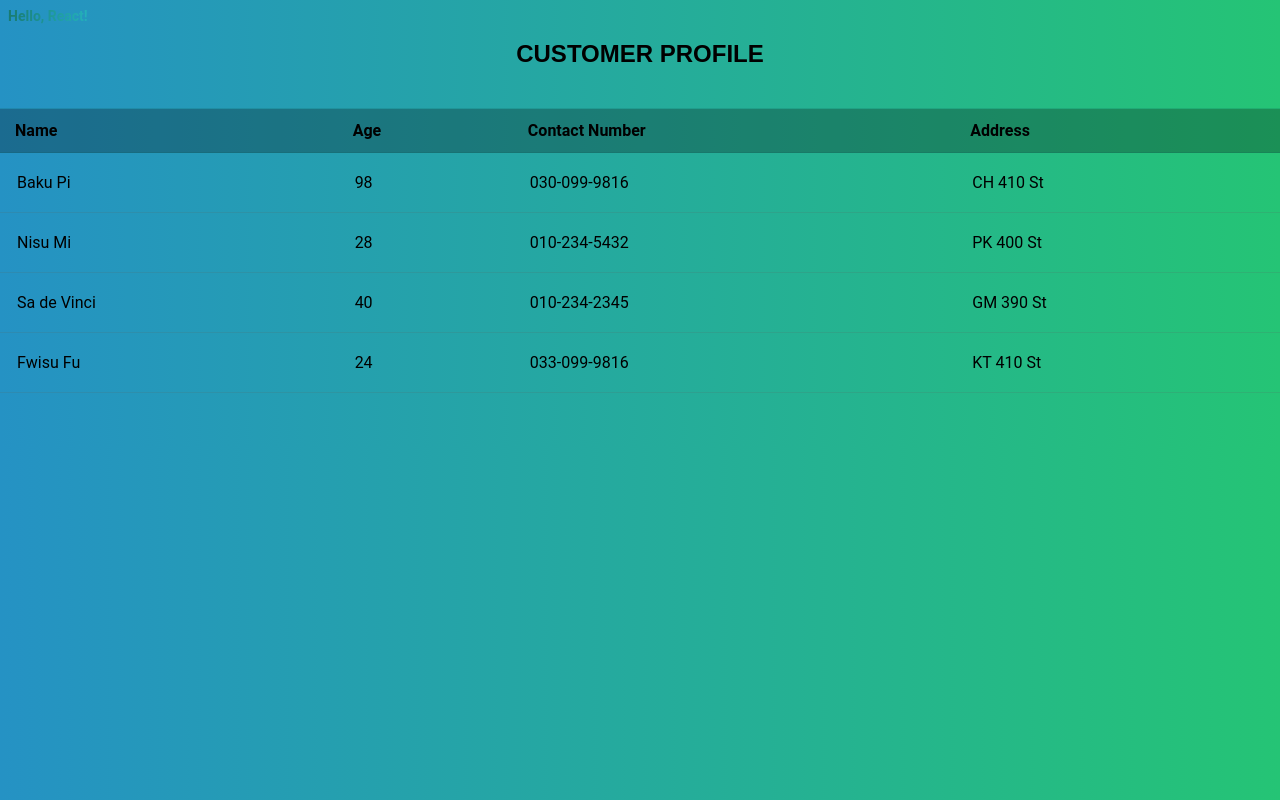
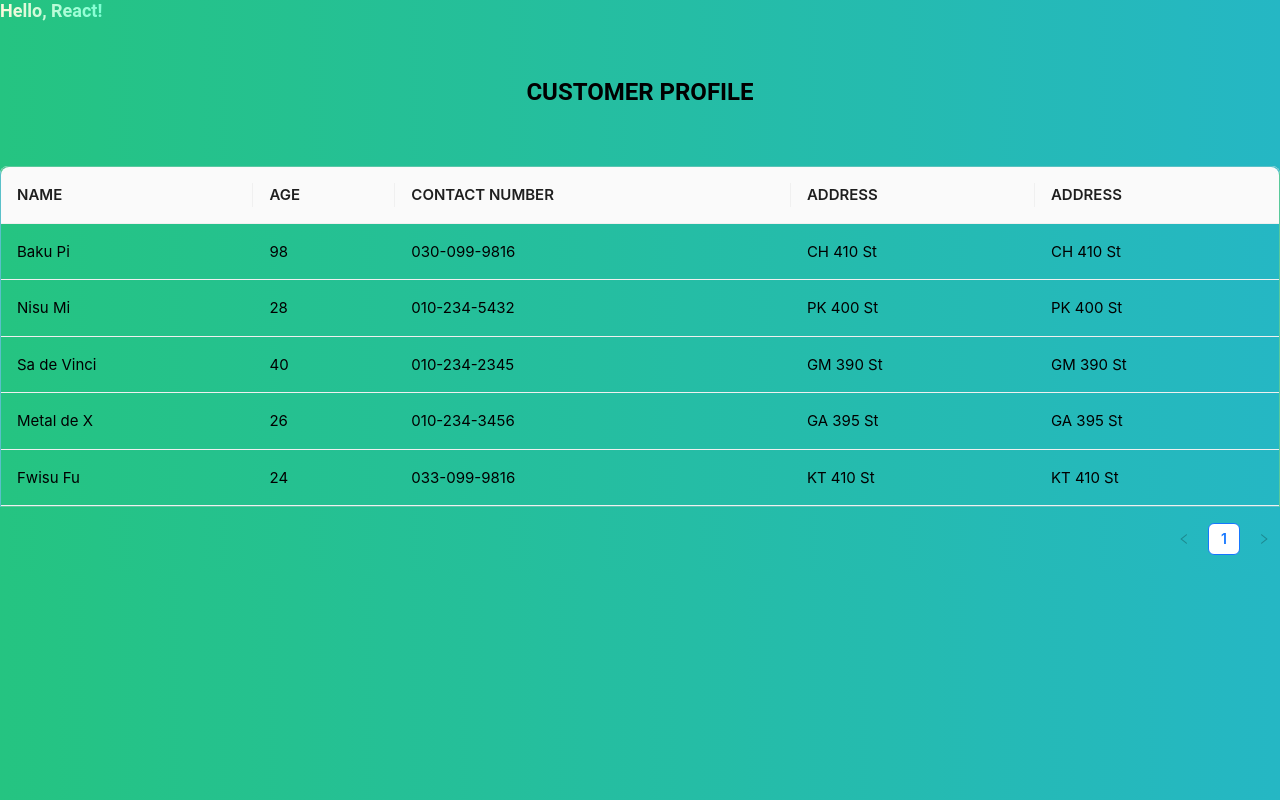
Before and after one commit to Twisu009/Week-1, a React (Create React App) app: page / in a window 1280 px wide. Built offline with nearby package versions, Linux system fonts and the light colour scheme.

Commit message:
Implemented Task2 feedback Task-2

```diff
--- a/src/App.css
+++ b/src/App.css
@@ -1,69 +1,62 @@
+/* Styles for the table */
+table {
+  width: 100%;
+  table-layout: fixed;
+  background: -webkit-linear-gradient(left, #25c481, #25b7c4);
+  background: linear-gradient(to right, #25c481, #25b7c4);
+  border-collapse: collapse;
+  border: 1px solid rgba(211, 211, 211, 0.3);
+  border-spacing: 0;
+}
+
+/* Styles for the table content */
+.tbl-content {
+  height: 300px;
+  overflow-x: auto;
+  margin-top: 0px;
+  border: 1px solid rgba(211, 211, 211, 0.3);
+}
+
+/* Styles for table headers (table column headers) */
+th {
+  padding: 20px 15px;
+  text-align: left;
+  font-weight: bold;
+  font-size: 15px;
+  text-transform: uppercase;
+  color: #000000;
+}
+
+/* Styles for table cells (table content cells) */
+td {
+  padding: 18px;
+  text-align: left;
+  vertical-align: middle;
+  font-weight: normal;
+  font-size: 15px;
+  color: #000000;
+}
+
 /* Background gradient for the body */
 body {
-  background: linear-gradient(to right, #2592c4, #25c475);
+  background: -webkit-linear-gradient(left, #25c481, #25b7c4);
+  background: linear-gradient(to right, #25c481, #25b7c4);
   font-family: 'Roboto', sans-serif;
-  margin: 0;
-  padding: 0;
 }
 
-/* Style for the table */
-table {
-  width: 100%;
-  border-collapse: collapse;
-  margin-top: 20px;
-  border-radius: 10px;
-  background-color: transparent;
+/* Center "Customer Details" heading */
+h1 {
+  font-size: 24px;
+  color: #000000;
+  text-transform: uppercase;
+  font-weight: bold;
+  text-align: center;
+  margin-bottom: 60px;
+  padding-top: 60px;
 }
 
-/* Style for table rows (excluding the table head) */
-tr:not(:first-child) {
-  transition: border-color 0.5s;
+/* Styles for the popup */
+p {
+  font-size: 18px; /* Increase font size for better readability in the modal */
+  color: #000000; /* Set text color to black for better visibility */
 }
-
-/* Hover effect for rows (excluding the table head) */
-.table-row:hover{
-  border-bottom: 1px solid rgba(8, 247, 247, 0.247);
-}
-
-/* Style for table rows (including the table head) )horizontal lines */
-tr {
-  transition: border-color 0.1s;
-  border-bottom: 1px solid rgba(88, 97, 96, 0.171);
-  border-top: 1px solid rgba(88, 97, 96, 0.171);
-}
-
-/* Style for table head cells */
-th {
-  padding: 12px 15px;
-  text-align: justify;
-  border: 1px solid rgba(10, 90, 86, 0.199);
-  border-left: none;
-  border-right: none;
-  background-color: rgba(0, 0, 0, 0.267);
-}
-
-/* Style for table content cells */
-td {
-  padding: 20px 17px;
-  text-align: justify;
-  border: none;
-}
-
-/* Style for the table header */
-h1 {
-  font-size: 24px;
-  color: black;
-  text-align: center;
-  padding: 20px;
-  margin-top: 20px;
-  font-family: sans-serif;
-}
-
-/* Style for the popup */
-p {
-  font-size: 16px;
-  color: #030505;
-  text-align: justify;
-  margin-top: 20px;
-  padding: 8px;
-}
--- a/src/App.tsx
+++ b/src/App.tsx
@@ -1,109 +1,19 @@
-import { useState } from 'react';
 import './App.css';
-import HelloReact from './HelloReact';
-import CustomerProfile from './CustomerProfile';
+import HelloReact from './Components/HelloReact';
+import Task2 from './Components/Task2';
+import Task3 from './Components/Task3';
 
 function App() {
-
-  //defining dummy datas
-  const Customers = [
-
-    {
-    id: 1,
-    name: "Baku Pi",
-    age: 98,
-    contact: "030-099-9816",
-    address: "CH 410 St",
-  },
-
-  {
-    id: 2,
-    name: "Nisu Mi",
-    age: 28,
-    contact: "010-234-5432",
-    address: "PK 400 St",
-  },
-
-  {
-    id: 3,
-    name: "Sa de Vinci",
-    age: 40,
-    contact: "010-234-2345",
-    address: "GM 390 St",
-  },
-
-  {
-    id: 4,
-    name: "Fwisu Fu",
-    age: 24,
-    contact: "033-099-9816",
-    address: "KT 410 St",
-  },
-
-
-];
-
-//State to manage the selected customer and modal visibility
-const [selectedCustomer, setselectedCustomer]= useState<any | null>(null);
-const [open, setOpen] = useState(false);
-
-//Function to handle row click and open the modal
-const handleTableRowClick = (customer: any) => {
-  setselectedCustomer(customer);
-  setOpen(true); //sHOWS the modal
-};
-
-//Function to close the modal
-const handleCloseModal = () => {
-  setOpen(false); //Hides the modal
-};
-
-
   return (
 
     <div className="App">
 
-      <b><h1>CUSTOMER PROFILE</h1></b>
-
-      <table>
-
-        <thead>
-          <tr>
-            <th>Name</th>
-            <th>Age</th>
-            <th>Contact Number</th>
-            <th>Address</th>
-          </tr>
-        </thead>
-
-        <tbody>
-          {Customers.map((customer) => (
-            <tr
-            key= {customer.id} className='table-row'
-            onClick={() => handleTableRowClick(customer)} //handles row click event
-            >
-
-              <td>{customer.name}</td>
-              <td>{customer.age}</td>
-              <td>{customer.contact}</td>
-              <td>{customer.address}</td>
-            </tr>
-          ))}
-        </tbody>
-
-      </table>
-
-      {selectedCustomer && (
-      <CustomerProfile
-        customer={selectedCustomer}
-        open={open} // To control modal visibility
-        onCancel={handleCloseModal}
-        />
-      )}
-
         <p>
           <HelloReact/>
         </p>
+
+        <Task2/>
+
 
     </div>
 
--- /dev/null
+++ b/src/Commons/ReuseableModal.tsx
@@ -0,0 +1,41 @@
+import React from 'react';
+import { Modal } from 'antd';
+import { Types } from '../Components/Types';
+import Task3 from '../Components/Task3';
+
+const ReuseableModal: React.FC<Types> = (props) => {
+  const { name, age, contact, address } = props.customer;
+
+  return (
+    <Modal
+      title="CUSTOMER DETAILS"
+      open={props.open}
+      onCancel={props.onCancel}
+      footer={null} // removes cancel and OK button from the popup
+    >
+      <div style={{ marginBottom: '16px' }}>
+        <p>
+          <strong>Name:</strong> {name}
+        </p>
+      </div>
+      <div style={{ marginBottom: '16px' }}>
+        <p>
+          <strong>Age:</strong> {age}
+        </p>
+      </div>
+      <div style={{ marginBottom: '16px' }}>
+        <p>
+          <strong>Contact Number:</strong> {contact}
+        </p>
+      </div>
+      <div>
+        <p>
+          <strong>Address:</strong> {address}
+        </p>
+      </div>
+    <Task3/>
+    </Modal>
+  );
+};
+
+export default ReuseableModal;
--- a/src/HelloReact.tsx
+++ b/src/Components/HelloReact.tsx
@@ -1,17 +1,17 @@
 import React from 'react';
-//import { Modal } from 'antd';
 
 const HelloReact: React.FC = () => {
     return(
         <div style={{ position: 'absolute', top: '0', left: '0' }}>
 
             <p style={{
-                fontSize: '14px',
+                fontSize: '18px',
                 textAlign: 'left',
                 margin: '0',
-                backgroundImage: 'linear-gradient(to right, #187568, #25b7c4)',
+                backgroundImage: 'linear-gradient(to right, #FFF8DC, #7FFFD4)',
                 WebkitBackgroundClip: 'text',
-                color: 'transparent'
+                color: 'transparent',
+                opacity:5
             }}>
 
            <b>Hello, React!</b>
--- /dev/null
+++ b/src/Components/Task2.tsx
@@ -0,0 +1,114 @@
+import  { useState } from 'react';
+import { Customer } from './Types';
+import ReuseableModal from '../Commons/ReuseableModal';
+import { Table } from 'antd';
+import '../App.css';
+
+function Task2() {
+  // Defining dummy data for customers
+  const Customers = [
+    {
+      id: 1,
+      name: "Baku Pi",
+      age: 98,
+      contact: "030-099-9816",
+      address: "CH 410 St",
+    },
+    {
+      id: 2,
+      name: "Nisu Mi",
+      age: 28,
+      contact: "010-234-5432",
+      address: "PK 400 St",
+    },
+    {
+      id: 3,
+      name: "Sa de Vinci",
+      age: 40,
+      contact: "010-234-2345",
+      address: "GM 390 St",
+    },
+    {
+        id: 4,
+        name: "Metal de X",
+        age: 26,
+        contact: "010-234-3456",
+        address: "GA 395 St",
+      },
+    {
+      id: 4,
+      name: "Fwisu Fu",
+      age: 24,
+      contact: "033-099-9816",
+      address: "KT 410 St",
+    },
+  ];
+
+  // State to manage the selected customer and modal visibility
+  const [selectedCustomer, setselectedCustomer] = useState<Customer | null>(null);
+  const [open, setOpen] = useState(false);
+
+  // Function to handle row click and open the modal
+  const handleTableRowClick = (customer: Customer) => {
+    setselectedCustomer(customer);
+    setOpen(true); // Shows the modal
+  };
+
+  // Function to close the modal
+  const handleCloseModal = () => {
+    setOpen(false); // Hides the modal
+  };
+
+  // Columns for the Antd Table
+  const columns = [
+    {
+      title: 'Name',
+      dataIndex: 'name',
+      key: 'name',
+    },
+    {
+      title: 'Age',
+      dataIndex: 'age',
+      key: 'age',
+    },
+    {
+      title: 'Contact Number',
+      dataIndex: 'contact',
+      key: 'contact',
+    },
+    {
+      title: 'Address',
+      dataIndex: 'address',
+      key: 'address',
+    },
+    {
+        title: 'Address',
+        dataIndex: 'address',
+        key: 'address',
+      },
+  ];
+
+  return (
+    <div className="App">
+      <b>
+        <h1>CUSTOMER PROFILE</h1>
+      </b>
+      <Table
+        columns={columns}
+        dataSource={Customers}
+        onRow={(record) => ({
+          onClick: () => handleTableRowClick(record),
+        })}
+      />
+      {selectedCustomer && (
+        <ReuseableModal
+          customer={selectedCustomer}
+          open={open}
+          onCancel={handleCloseModal}
+        />
+      )}
+    </div>
+  );
+}
+
+export default Task2;
--- /dev/null
+++ b/src/Components/Task3.tsx
@@ -0,0 +1,27 @@
+import React, { useState } from 'react';
+import { Button } from 'antd';
+
+
+const Task3: React.FC = () => {
+  // Defining a state variable to check whether the user is following or not
+  const [isFollowing, setIsFollowing] = useState(false);
+
+  // Function to toggle the follow state of the user (Whether the user is following or not)
+  const toggleFollow = () => {
+    setIsFollowing(!isFollowing);
+  };
+
+  return (
+    <div style={{ display: 'flex', justifyContent: 'flex-end' }}>
+      <Button
+        type="primary"
+        className="follow-button"
+        onClick={toggleFollow}
+      >
+        {isFollowing ? 'FOLLOWING' : 'FOLLOW'}
+      </Button>
+    </div>
+  );
+};
+
+export default Task3;
--- /dev/null
+++ b/src/Components/Types.ts
@@ -0,0 +1,16 @@
+//Defining Customer Interface
+export interface Types {
+  customer: Customer
+
+
+  open?: boolean;
+  onCancel?: () => void;
+}
+
+export interface Customer {
+  id: number;
+  name: string;
+  age: number;
+  contact: string;
+  address: string;
+};
--- a/src/CustomerProfile.tsx
+++ /dev/null
@@ -1,34 +0,0 @@
-import React from 'react';
-import { Modal } from 'antd';
-
-
-const CustomerProfile: React.FC<any> = (props) => {
-    const{name, age, contact, address} = props.customer;
-    return(
-
-        <Modal
-        title = "CUSTOMER DETAILS"
-        open = {props.open}
-        onCancel = {props.onCancel}
-        footer = {null} //removes cancel and Ok button from the popup
-        >
-
-            <div style={{ marginBottom: '16px' }}>
-            <p><strong>Name:</strong> {name}</p>
-            </div>
-            <div style={{ marginBottom: '16px' }}>
-            <p><strong>Age:</strong> {age}</p>
-            </div>
-            <div style={{ marginBottom: '16px' }}>
-            <p><strong>Contact Number:</strong> {contact}</p>
-            </div>
-            <div>
-            <p><strong>Address:</strong> {address}</p>
-            </div>
-
-        </Modal>
-
-    );
-};
-
-export default CustomerProfile;
```
